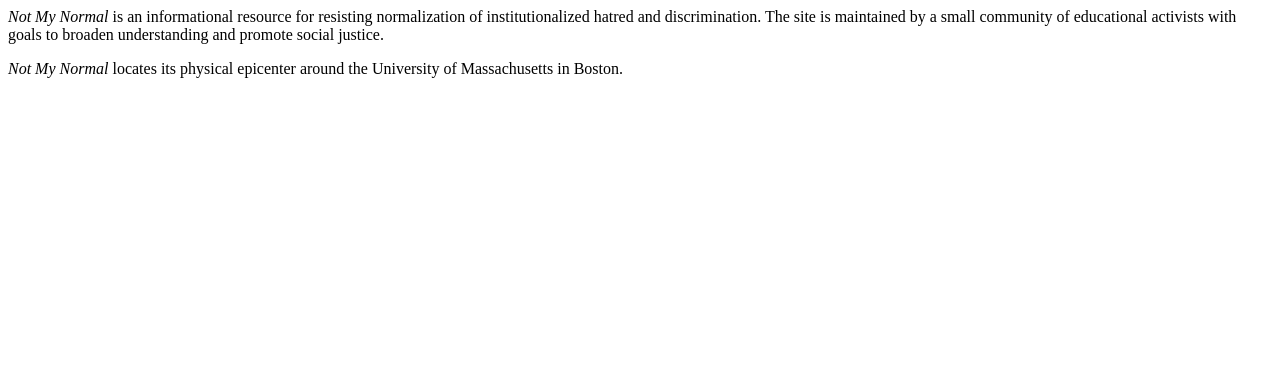
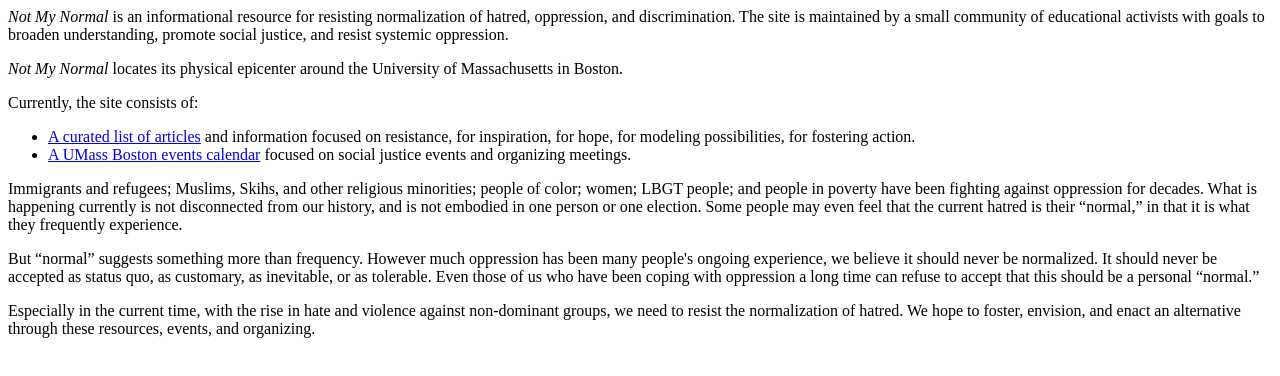
Before and after one commit to theriex/nmn, a plain HTML site: page docroot/html/about.html in a window 1280 px wide. Drawn offline with Linux system fonts and the light colour scheme.

Commit message:
Revised about content and percent margin pad for docframediv

```diff
--- a/docroot/css/site.css
+++ b/docroot/css/site.css
@@ -45,4 +45,4 @@ button { border: 2px solid #666666; border-radius:5px; cursor:pointer;
   width:100%; min-width:100%;
 }
 #caldiv { text-align:center; }
-.docframediv { padding:0px 10px 10px 10px; }
+.docframediv { padding:0px 4% 10px 4%; }
--- a/docroot/html/about.html
+++ b/docroot/html/about.html
@@ -1,13 +1,25 @@
 <html>
 <body>
 
-<p><em>Not My Normal</em> is an informational resource for resisting
-normalization of institutionalized hatred and discrimination. The site is
-maintained by a small community of educational activists with goals to
-broaden understanding and promote social justice. </p>
+<p><em>Not My Normal</em> is an informational resource for resisting normalization of hatred, oppression, and discrimination. The site is maintained by a small community of educational activists with goals to broaden understanding, promote social justice, and resist systemic oppression.</p>
 
-<p><em>Not My Normal</em> locates its physical epicenter around the
-University of Massachusetts in Boston. </p>
+<p><em>Not My Normal</em> locates its physical epicenter around the University of Massachusetts in Boston.</p>
+
+<p>Currently, the site consists of:</p>
+<ul>
+
+<li><a href="#membics" onclick="app.tabsel(1);return false;">A curated list of articles</a> and information focused on resistance, for inspiration, for hope, for modeling possibilities, for fostering action.
+
+<li><a href="#calendar" onclick="app.tabsel(2);return false;">A UMass Boston events calendar</a> focused on social justice events and organizing meetings.
+
+</ul>
+
+<p>Immigrants and refugees; Muslims, Skihs, and other religious minorities; people of color; women; LBGT people; and people in poverty have been fighting against oppression for decades.  What is happening currently is not disconnected from our history, and is not embodied in one person or one election.  Some people may even feel that the current hatred is their “normal,” in that it is what they frequently experience.</p>
+
+<p>But “normal” suggests something more than frequency.  However much oppression has been many people's ongoing experience, we believe it should never be normalized.  It should never be accepted as status quo, as customary, as inevitable, or as tolerable.  Even those of us who have been coping with oppression a long time can refuse to accept that this should be a personal “normal.”</p>
+
+<p>Especially in the current time, with the rise in hate and violence against non-dominant groups, we need to resist the normalization of hatred. We hope to foster, envision, and enact an alternative through these resources, events, and organizing.</p>
+
 
 </body>
 </html>
```
